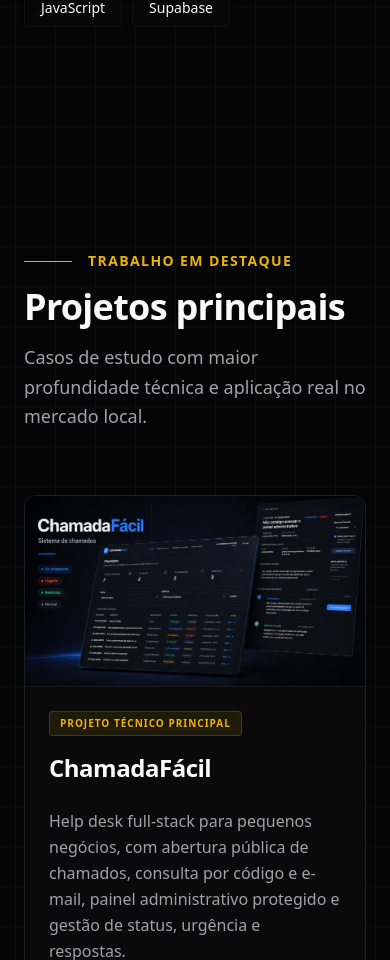
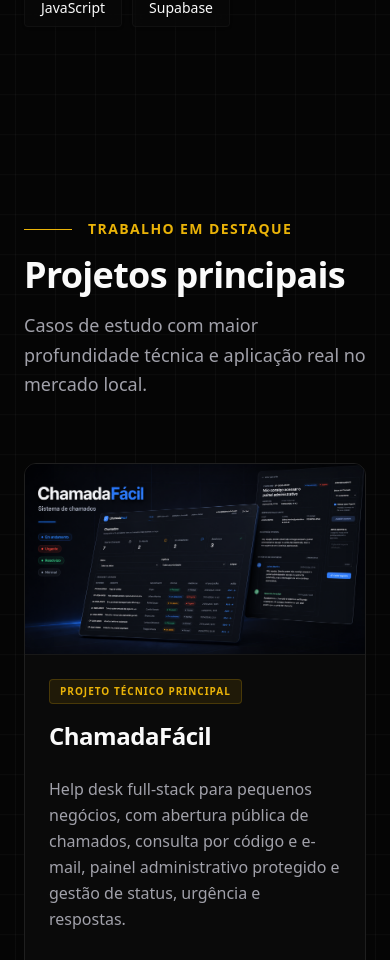
Before and after one commit to bps2414/portfolio, a Next.js app: page / in a window 390 px wide. Shown: the part 1040-2000 px from the top of the page. Built offline with nearby package versions, Linux system fonts and the light colour scheme.

Commit message:
fix: reduce large gap below hero stack section

```diff
--- a/src/app/page.tsx
+++ b/src/app/page.tsx
@@ -73,7 +73,7 @@
         </section>
 
         {/* 2. Projetos Principais */}
-        <section id="projetos" className="py-32 relative">
+        <section id="projetos" className="py-24 md:py-32 relative">
           <div className="container mx-auto max-w-6xl px-6">
             <FadeIn>
               <div className="mb-16 md:mb-24 flex flex-col md:flex-row md:items-end justify-between gap-8">
```
